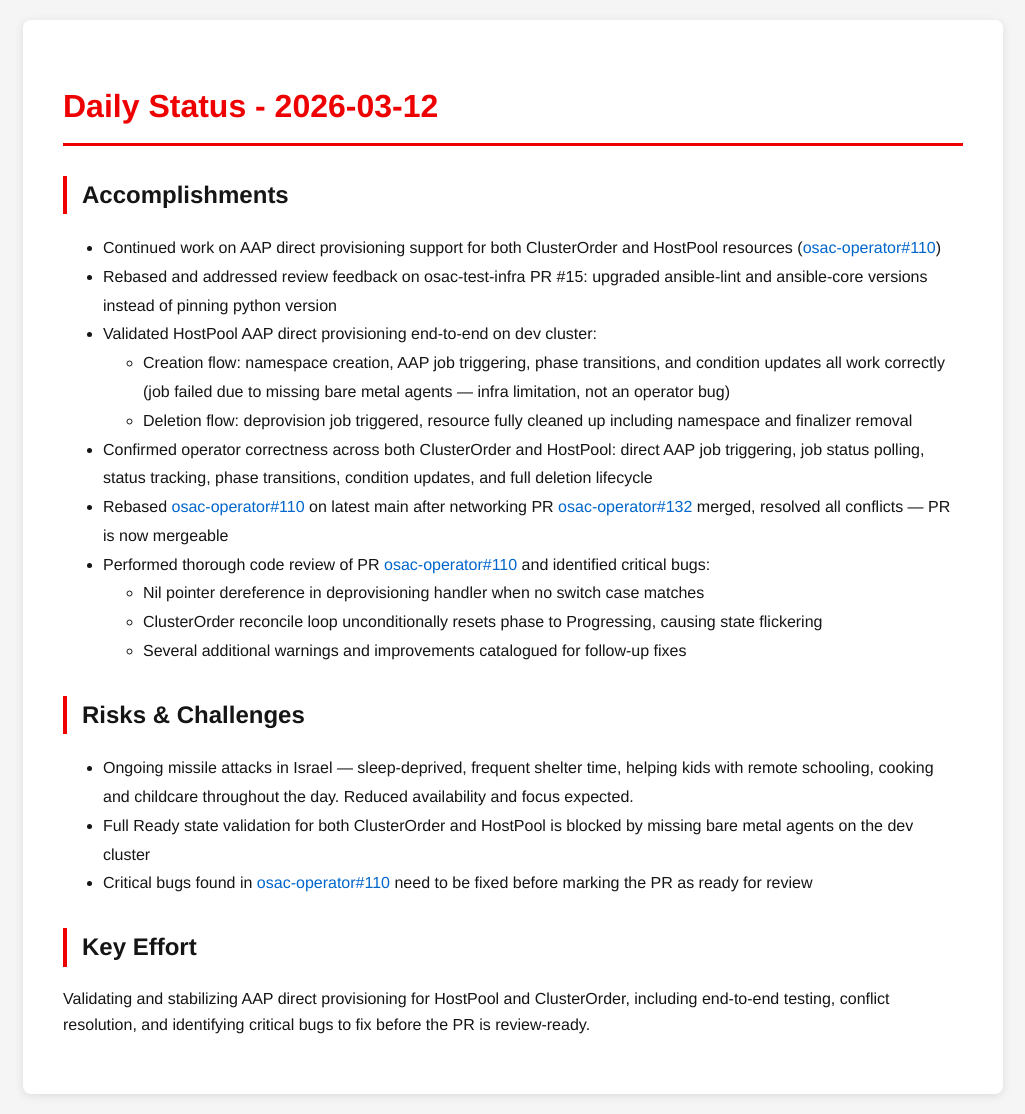
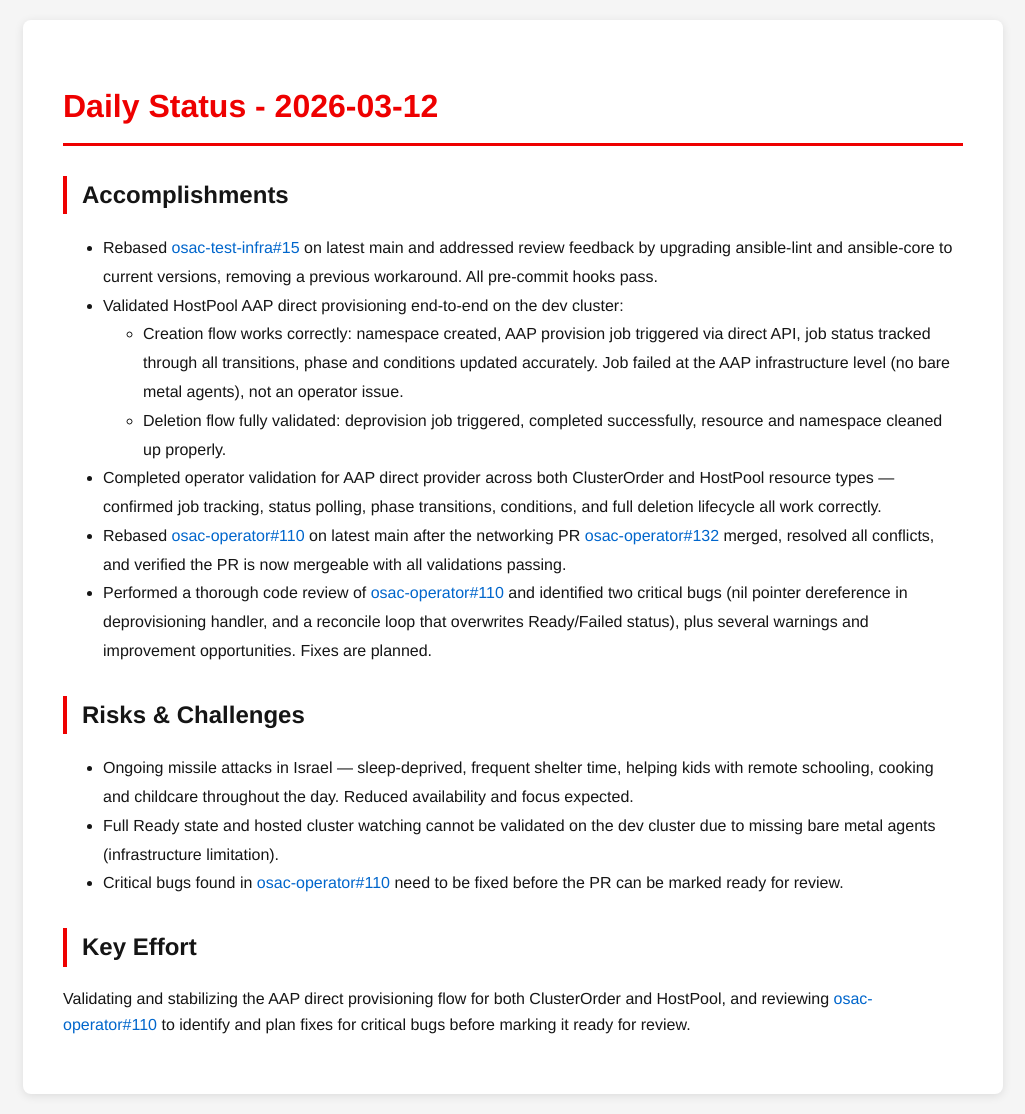
Before and after one commit to tzvatot/daily-status, a Jekyll site: the page built from 2026-03-12.md, in a window 1280 px wide. Shown: the whole page, without its empty margins (127-1152 px from the left). Built offline with Jekyll 4.4.1, drawn with Linux system fonts in a browser that asks for light colours.

Commit message:
Daily status update - 2026-03-12

```diff
--- a/2026-03-12.md
+++ b/2026-03-12.md
@@ -7,22 +7,18 @@
 # Daily Status - 2026-03-12
 
 ## Accomplishments
-- Continued work on AAP direct provisioning support for both ClusterOrder and HostPool resources ([osac-operator#110](https://github.com/osac-project/osac-operator/pull/110))
-- Rebased and addressed review feedback on osac-test-infra PR #15: upgraded ansible-lint and ansible-core versions instead of pinning python version
-- Validated HostPool AAP direct provisioning end-to-end on dev cluster:
-  - Creation flow: namespace creation, AAP job triggering, phase transitions, and condition updates all work correctly (job failed due to missing bare metal agents — infra limitation, not an operator bug)
-  - Deletion flow: deprovision job triggered, resource fully cleaned up including namespace and finalizer removal
-- Confirmed operator correctness across both ClusterOrder and HostPool: direct AAP job triggering, job status polling, status tracking, phase transitions, condition updates, and full deletion lifecycle
-- Rebased [osac-operator#110](https://github.com/osac-project/osac-operator/pull/110) on latest main after networking PR [osac-operator#132](https://github.com/osac-project/osac-operator/pull/132) merged, resolved all conflicts — PR is now mergeable
-- Performed thorough code review of PR [osac-operator#110](https://github.com/osac-project/osac-operator/pull/110) and identified critical bugs:
-  - Nil pointer dereference in deprovisioning handler when no switch case matches
-  - ClusterOrder reconcile loop unconditionally resets phase to Progressing, causing state flickering
-  - Several additional warnings and improvements catalogued for follow-up fixes
+- Rebased [osac-test-infra#15](https://github.com/osac-project/osac-test-infra/pull/15) on latest main and addressed review feedback by upgrading ansible-lint and ansible-core to current versions, removing a previous workaround. All pre-commit hooks pass.
+- Validated HostPool AAP direct provisioning end-to-end on the dev cluster:
+  - Creation flow works correctly: namespace created, AAP provision job triggered via direct API, job status tracked through all transitions, phase and conditions updated accurately. Job failed at the AAP infrastructure level (no bare metal agents), not an operator issue.
+  - Deletion flow fully validated: deprovision job triggered, completed successfully, resource and namespace cleaned up properly.
+- Completed operator validation for AAP direct provider across both ClusterOrder and HostPool resource types — confirmed job tracking, status polling, phase transitions, conditions, and full deletion lifecycle all work correctly.
+- Rebased [osac-operator#110](https://github.com/osac-project/osac-operator/pull/110) on latest main after the networking PR [osac-operator#132](https://github.com/osac-project/osac-operator/pull/132) merged, resolved all conflicts, and verified the PR is now mergeable with all validations passing.
+- Performed a thorough code review of [osac-operator#110](https://github.com/osac-project/osac-operator/pull/110) and identified two critical bugs (nil pointer dereference in deprovisioning handler, and a reconcile loop that overwrites Ready/Failed status), plus several warnings and improvement opportunities. Fixes are planned.
 
 ## Risks & Challenges
 - Ongoing missile attacks in Israel — sleep-deprived, frequent shelter time, helping kids with remote schooling, cooking and childcare throughout the day. Reduced availability and focus expected.
-- Full Ready state validation for both ClusterOrder and HostPool is blocked by missing bare metal agents on the dev cluster
-- Critical bugs found in [osac-operator#110](https://github.com/osac-project/osac-operator/pull/110) need to be fixed before marking the PR as ready for review
+- Full Ready state and hosted cluster watching cannot be validated on the dev cluster due to missing bare metal agents (infrastructure limitation).
+- Critical bugs found in [osac-operator#110](https://github.com/osac-project/osac-operator/pull/110) need to be fixed before the PR can be marked ready for review.
 
 ## Key Effort
-Validating and stabilizing AAP direct provisioning for HostPool and ClusterOrder, including end-to-end testing, conflict resolution, and identifying critical bugs to fix before the PR is review-ready.
+Validating and stabilizing the AAP direct provisioning flow for both ClusterOrder and HostPool, and reviewing [osac-operator#110](https://github.com/osac-project/osac-operator/pull/110) to identify and plan fixes for critical bugs before marking it ready for review.
```
